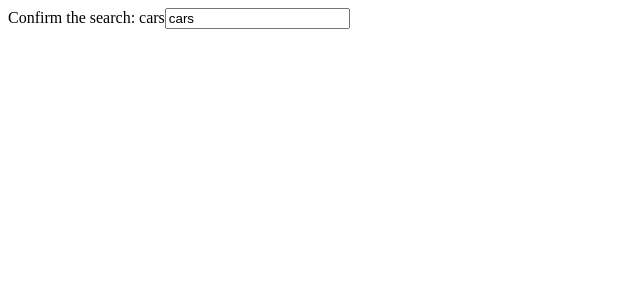
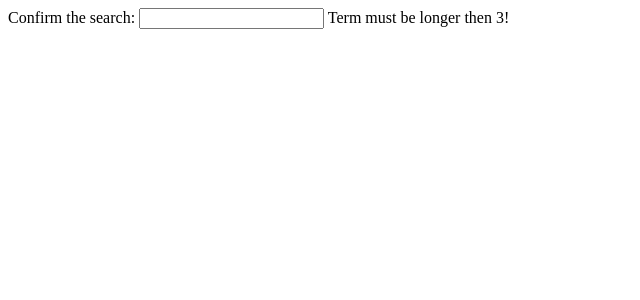
Before and after one commit to cespirandelli/Modern-React-with-Redux_Stephen_Grinder_Udemy, a React (Create React App) app in the folder Pics project/pics/: page / in a window 1280 px wide. Shown: the top 300 px of the page, without its empty margins (0-640 px from the left). Built offline with nearby package versions, Linux system fonts and the light colour scheme.

Commit message:
Update SearchBar.js

```diff
--- a/Pics project/pics/src/components/SearchBar.js
+++ b/Pics project/pics/src/components/SearchBar.js
@@ -1,7 +1,7 @@
 import { useState } from "react";
 
 function SearchBar({ onSubmit }) {
-  const [term, setTerm] = useState("cars");
+  const [term, setTerm] = useState("");
 
   const handleFormSubmit = (event) => {
     event.preventDefault();
```
